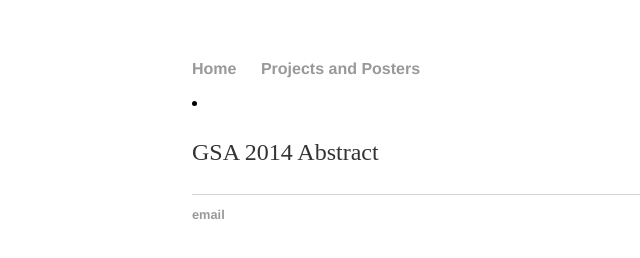
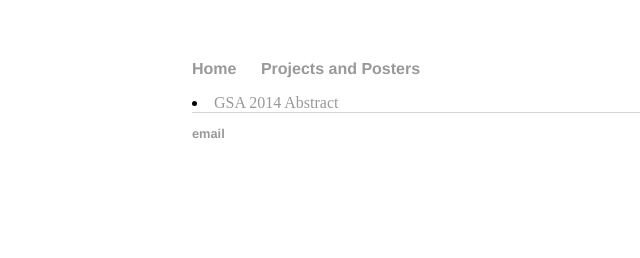
Before and after one commit to cvandivier/cvandivier, a plain HTML site: page proj.html in a window 1280 px wide. Shown: the whole page, without its empty margins (0-640 px from the left). Drawn offline with Linux system fonts and the light colour scheme.

Commit message:
Update proj.html

```diff
--- a/proj.html
+++ b/proj.html
@@ -15,7 +15,7 @@
 		</nav>
 		<div class="container">
     		<div class="blurb">
-				<li><p href="https://gsa.confex.com/gsa/2014AM/webprogram/Paper250388.html">GSA 2014 Abstract</p></li>
+			<li><a href="https://gsa.confex.com/gsa/2014AM/webprogram/Paper250388.html">GSA 2014 Abstract</a></li>
     		</div><!-- /.blurb -->
 		</div><!-- /.container -->
 		<footer>
```
